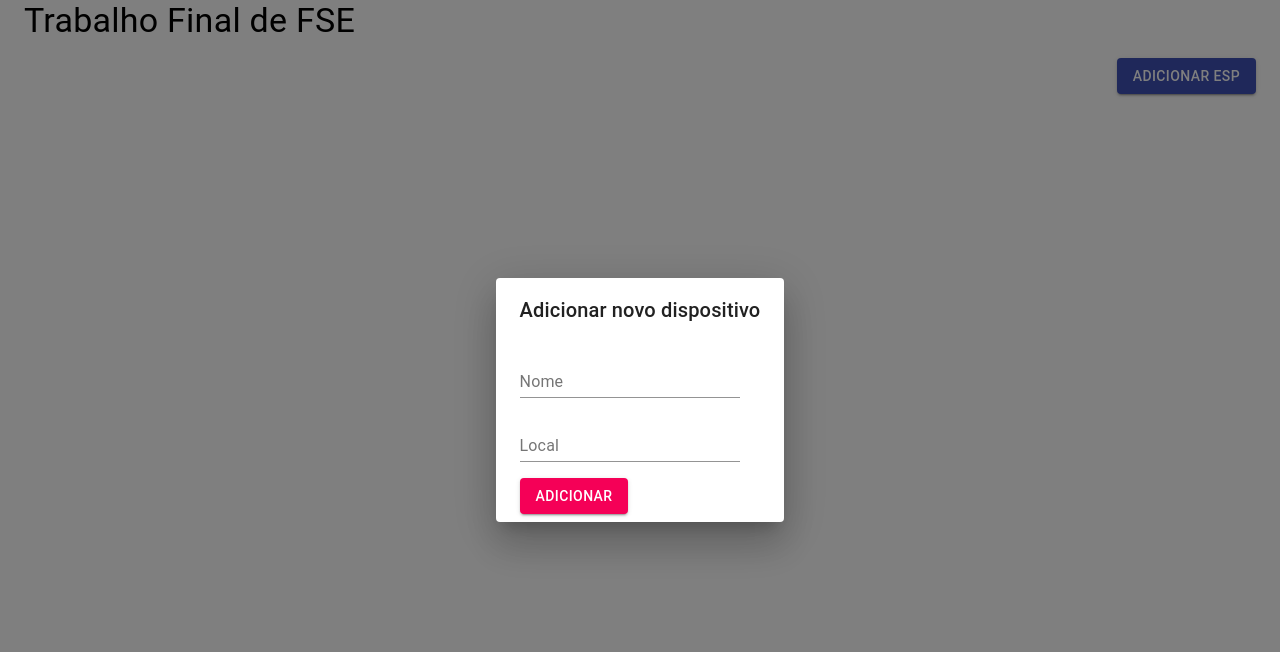
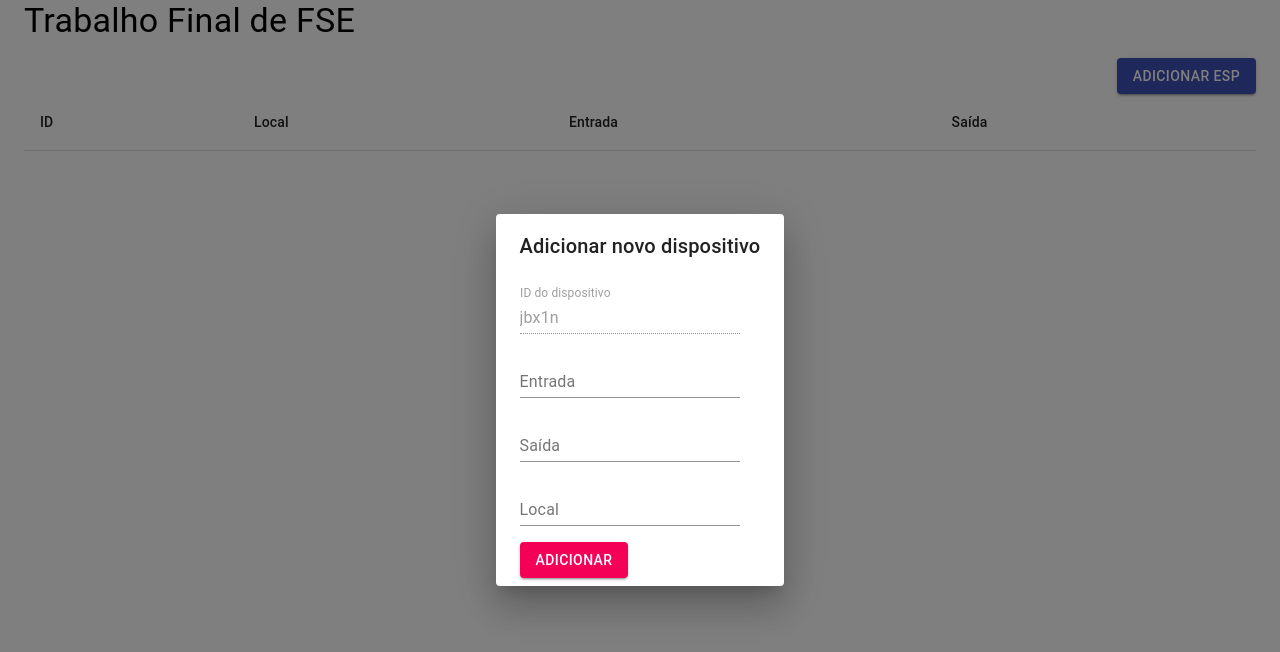
Before and after one commit to FSE-2021-1/frontend, a React (Create React App) app: page / in a window 1280 px wide. Both pictures are taken after a click on the button "ADICIONAR ESP". Shown: the top 652 px of the page. Built offline with nearby package versions, Linux system fonts and the light colour scheme.

Commit message:
Inserindo tabela de ESPs

```diff
--- a/package.json
+++ b/package.json
@@ -11,6 +11,7 @@
     "react": "^17.0.2",
     "react-dom": "^17.0.2",
     "react-scripts": "4.0.3",
+    "react-use-websocket": "2.9.1",
     "web-vitals": "^1.0.1"
   },
   "scripts": {
--- a/src/pages/MainPage/MainPage.jsx
+++ b/src/pages/MainPage/MainPage.jsx
@@ -6,7 +6,7 @@ import {
   makeStyles,
 } from "@material-ui/core";
 import { useState } from "react";
-import { CreationModal } from "./components";
+import { CreationModal, ESPTable } from "./components";
 
 const useStyles = makeStyles((theme) => ({
   header: {
@@ -19,32 +19,42 @@ const useStyles = makeStyles((theme) => ({
 const MainPage = () => {
   const classes = useStyles();
 
+  const [data, setData] = useState([]);
+
   const [isCreating, setIsCreating] = useState(false);
 
   const handleClick = () => {
     setIsCreating(true);
   };
 
-  const handleCreate = (nome, local) => {
+  const handleCreate = ({ id, input, output, local }) => {
     setIsCreating(false);
-    console.log(nome, local);
-    // TODO: Register a new ESP
+    setData((oldData) => [...oldData, { id, input, output, local }]);
+    // TODO: Complete ESP registration
   };
 
   const handleClose = () => {
     setIsCreating(false);
   };
 
+  const handleSwitch = (id, value) => {
+    // TODO: ESP output switch
+    console.log(id, value);
+  };
+
   return (
     <Container maxWidth="lg">
       <Typography variant="h4">Trabalho Final de FSE</Typography>
       <Box className={classes.header}>
+        {/*TODO remove button due new ESP flux*/}
         <Button variant="contained" color="primary" onClick={handleClick}>
           Adicionar ESP
         </Button>
       </Box>
+      <ESPTable data={data} onSwitchChange={handleSwitch} />
       <CreationModal
         open={isCreating}
+        id={Math.random().toString(36).substring(7)}
         onCreate={handleCreate}
         onClose={handleClose}
       />
--- a/src/pages/MainPage/components/CreationModal/CreationModal.jsx
+++ b/src/pages/MainPage/components/CreationModal/CreationModal.jsx
@@ -4,30 +4,61 @@ import {
   DialogContent,
   DialogTitle,
   Grid,
+  Snackbar,
   TextField,
 } from "@material-ui/core";
-import React, { useState } from "react";
+import React, { useEffect, useState } from "react";
 
-const CreationModal = ({ open, onCreate, onClose }) => {
-  const [name, setName] = useState("");
+const CreationModal = ({ id, open, onCreate, onClose }) => {
   const [local, setLocal] = useState("");
+  const [input, setInput] = useState("");
+  const [output, setOutput] = useState("");
+  const [isError, setIsError] = useState(false);
+
+  useEffect(() => {
+    if (open) {
+      setInput("");
+      setOutput("");
+      setLocal("");
+    }
+  }, [open]);
 
   const handleCreate = () => {
-    onCreate({ name, local });
-    setName("");
-    setLocal("");
+    if (local === "" || input === "" || output === "") {
+      setIsError(true);
+      setTimeout(() => {
+        setIsError(false);
+      }, 3000);
+      return;
+    }
+    onCreate({ id, input, output, local });
   };
 
   return (
     <Dialog open={open} onClose={onClose}>
       <DialogTitle>Adicionar novo dispositivo</DialogTitle>
       <DialogContent>
+        <Snackbar
+          open={isError}
+          autoHideDuration={6000}
+          message="Todos os campos devem ser preenchidos!"
+        />
         <Grid direction="column" container spacing={2}>
           <Grid item>
+            <TextField label="ID do dispositivo" value={id} disabled />
+          </Grid>
+          <Grid item>
             <TextField
-              label="Nome"
-              value={name}
-              onChange={(e) => setName(e.target.value)}
+              label="Entrada"
+              value={input}
+              onChange={(e) => setInput(e.target.value)}
+            />
+          </Grid>
+          <Grid item>
+            <TextField
+              label="Saída"
+              value={output}
+              onChange={(e) => setOutput(e.target.value)}
             />
           </Grid>
           <Grid item>
--- /dev/null
+++ b/src/pages/MainPage/components/ESPTable/ESPTable.jsx
@@ -0,0 +1,49 @@
+import {
+  Box,
+  Switch,
+  Table,
+  TableBody,
+  TableCell,
+  TableContainer,
+  TableHead,
+  TableRow,
+} from "@material-ui/core";
+
+const ESPTable = ({ data, onSwitchChange }) => {
+  return (
+    <TableContainer>
+      <Table>
+        <TableHead>
+          <TableRow>
+            <TableCell>ID</TableCell>
+            <TableCell>Local</TableCell>
+            <TableCell>Entrada</TableCell>
+            <TableCell>Saída</TableCell>
+          </TableRow>
+        </TableHead>
+        <TableBody>
+          {data &&
+            data.map((esp) => (
+              <TableRow key={esp.id}>
+                <TableCell>{esp.id}</TableCell>
+                <TableCell>{esp.local}</TableCell>
+                <TableCell>{esp.input}</TableCell>
+                <TableCell>
+                  <Box>
+                    <span>{esp.output}</span>
+                    <Switch
+                      color="primary"
+                      size="medium"
+                      onChange={(e) => onSwitchChange(esp.id, e.target.checked)}
+                    />
+                  </Box>
+                </TableCell>
+              </TableRow>
+            ))}
+        </TableBody>
+      </Table>
+    </TableContainer>
+  );
+};
+
+export default ESPTable;
--- /dev/null
+++ b/src/pages/MainPage/components/ESPTable/index.js
@@ -0,0 +1 @@
+export { default } from "./ESPTable";
--- a/src/pages/MainPage/components/index.js
+++ b/src/pages/MainPage/components/index.js
@@ -1 +1,2 @@
 export { default as CreationModal } from "./CreationModal";
+export { default as ESPTable } from "./ESPTable";
```
Also changed, not shown: 1 other file (tests, documents, lock files or other folders).
